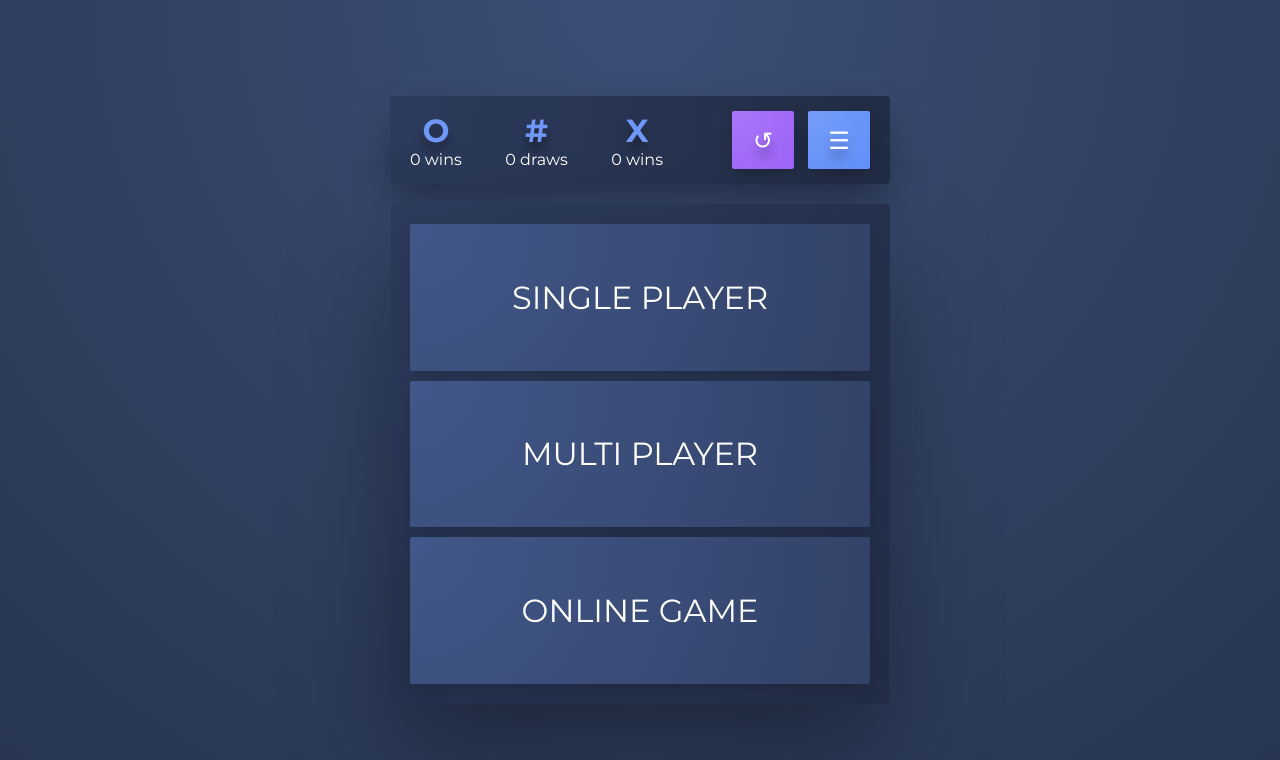
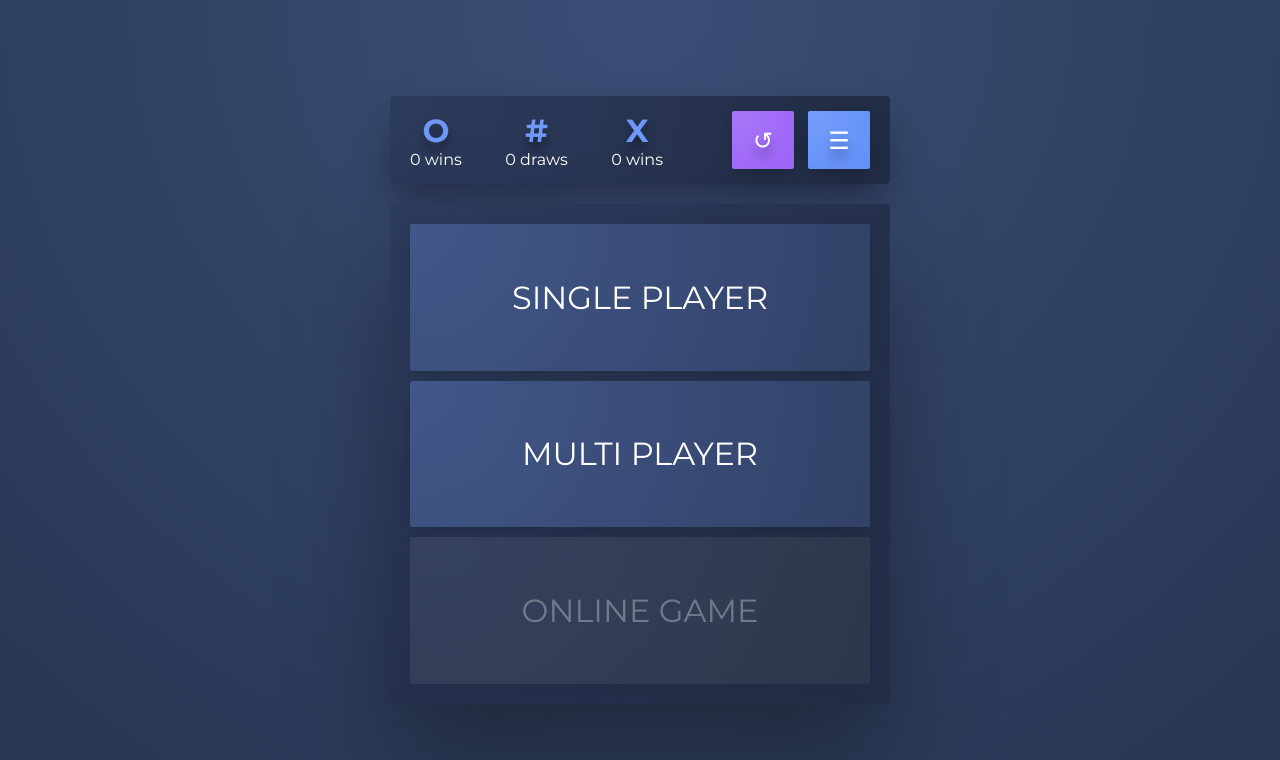
Before and after one commit to sajadhsm/Tic-Tac-Toe, a plain HTML site: page public/index.html in a window 1280 px wide. Drawn offline with Linux system fonts and the light colour scheme.

Commit message:
Add disabled buttons style

```diff
--- a/public/index.html
+++ b/public/index.html
@@ -44,7 +44,7 @@
         <div class="option multi">
           <div>Multi Player</div>
         </div>
-        <div class="option online">
+        <div class="option disable online">
           <div>Online Game</div>
         </div>
       </section>
--- a/public/script.js
+++ b/public/script.js
@@ -183,4 +183,3 @@ resetIcon.addEventListener('click', clearBoard);
 
 document.querySelector('.single').addEventListener('click', singlePlayer);
 document.querySelector('.multi').addEventListener('click', multiPlayer);
-// document.querySelector('.online').addEventListener('click', onlineGame);
--- a/public/style.css
+++ b/public/style.css
@@ -70,6 +70,16 @@ body {
 .option>div {
   font-size: 2em;
   text-transform: uppercase;
+}
+
+/* Disabled buttons */
+.disable>div {
+  opacity: .35;
+  background-image: radial-gradient(circle at top left, hsl(222, 20%, 40%), hsl(222, 10%, 30%));
+  cursor: not-allowed;
+}
+.disable>div:hover {
+  background-image: radial-gradient(circle at top left, hsl(222, 20%, 40%), hsl(222, 10%, 30%));
 }
 
 #choose {
```
